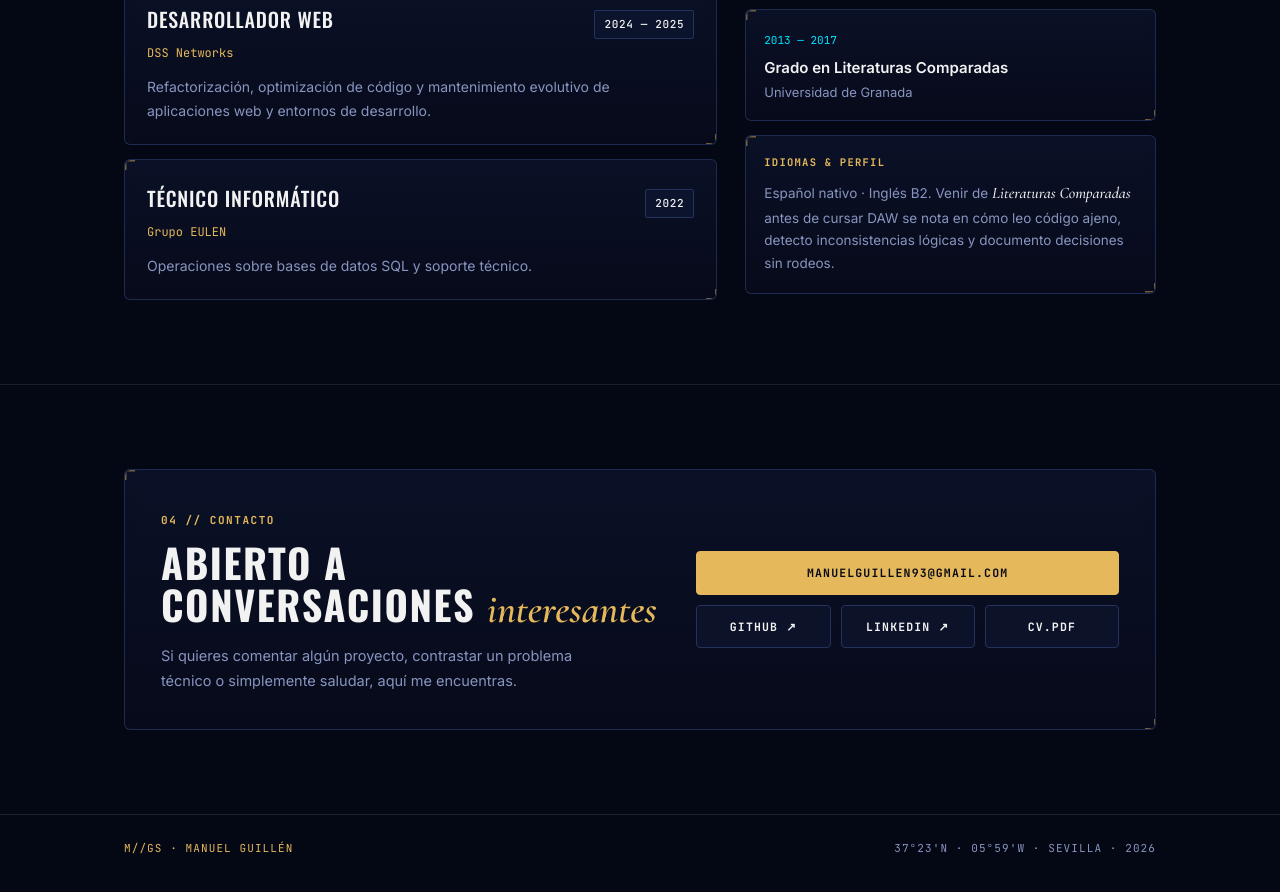
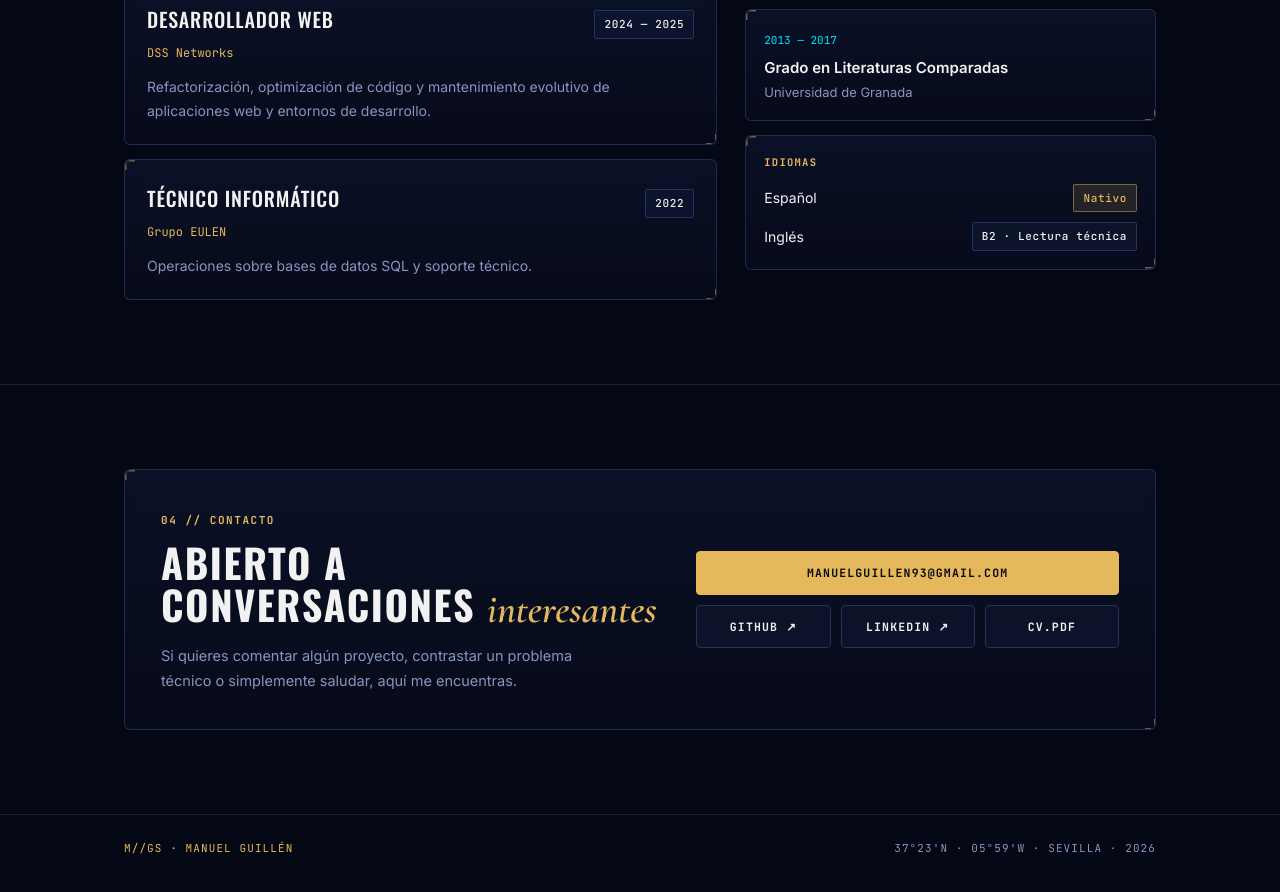
Before and after one commit to manuelgsil/manuelgsil.github.io, an Astro site: page / in a window 1280 px wide. Shown: the part 3580-4472 px from the top of the page. Built offline with nearby package versions, Linux system fonts and the light colour scheme; Astro itself is replaced by a stand-in of ours.

Commit message:
chore: remove cheesy copy from languages card

```diff
--- a/src/components/Trajectory.astro
+++ b/src/components/Trajectory.astro
@@ -46,10 +46,17 @@ import { EDUCATION, TIMELINE } from "../data/portfolio";
         </div>
 
         <div class="hud-card note-card">
-          <div class="note-kicker">IDIOMAS &amp; PERFIL</div>
-          <p>
-            Español nativo · Inglés B2. Venir de <em>Literaturas Comparadas</em> antes de cursar DAW se nota en cómo leo código ajeno, detecto inconsistencias lógicas y documento decisiones sin rodeos.
-          </p>
+          <div class="note-kicker">IDIOMAS</div>
+          <div class="lang-rows">
+            <div class="lang-row">
+              <span>Español</span>
+              <span class="mono-tag mono-tag--gold">Nativo</span>
+            </div>
+            <div class="lang-row">
+              <span>Inglés</span>
+              <span class="mono-tag">B2 · Lectura técnica</span>
+            </div>
+          </div>
         </div>
       </div>
     </div>
@@ -151,19 +158,20 @@ import { EDUCATION, TIMELINE } from "../data/portfolio";
     font-weight: 700;
     letter-spacing: 0.12em;
     color: var(--gold);
-    margin-bottom: 8px;
+    margin-bottom: 12px;
   }
 
-  .note-card p {
-    margin: 0;
-    font-size: 13.5px;
-    color: var(--text-muted);
+  .lang-rows {
+    display: grid;
+    gap: 10px;
   }
 
-  .note-card em {
-    font-family: var(--font-myth);
-    font-style: italic;
-    font-size: 16px;
+  .lang-row {
+    display: flex;
+    align-items: center;
+    justify-content: space-between;
+    gap: 10px;
+    font-size: 14px;
     color: var(--text);
   }
 
```
